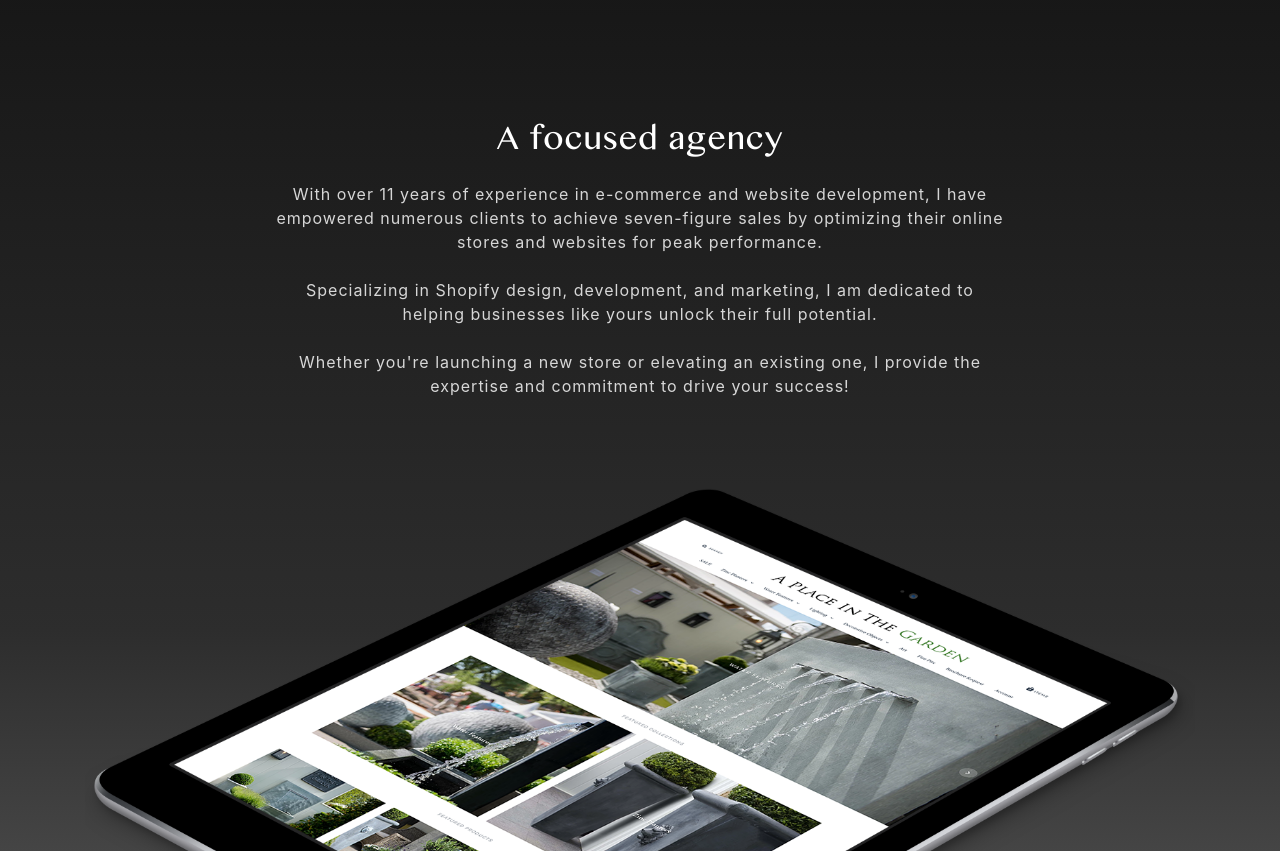
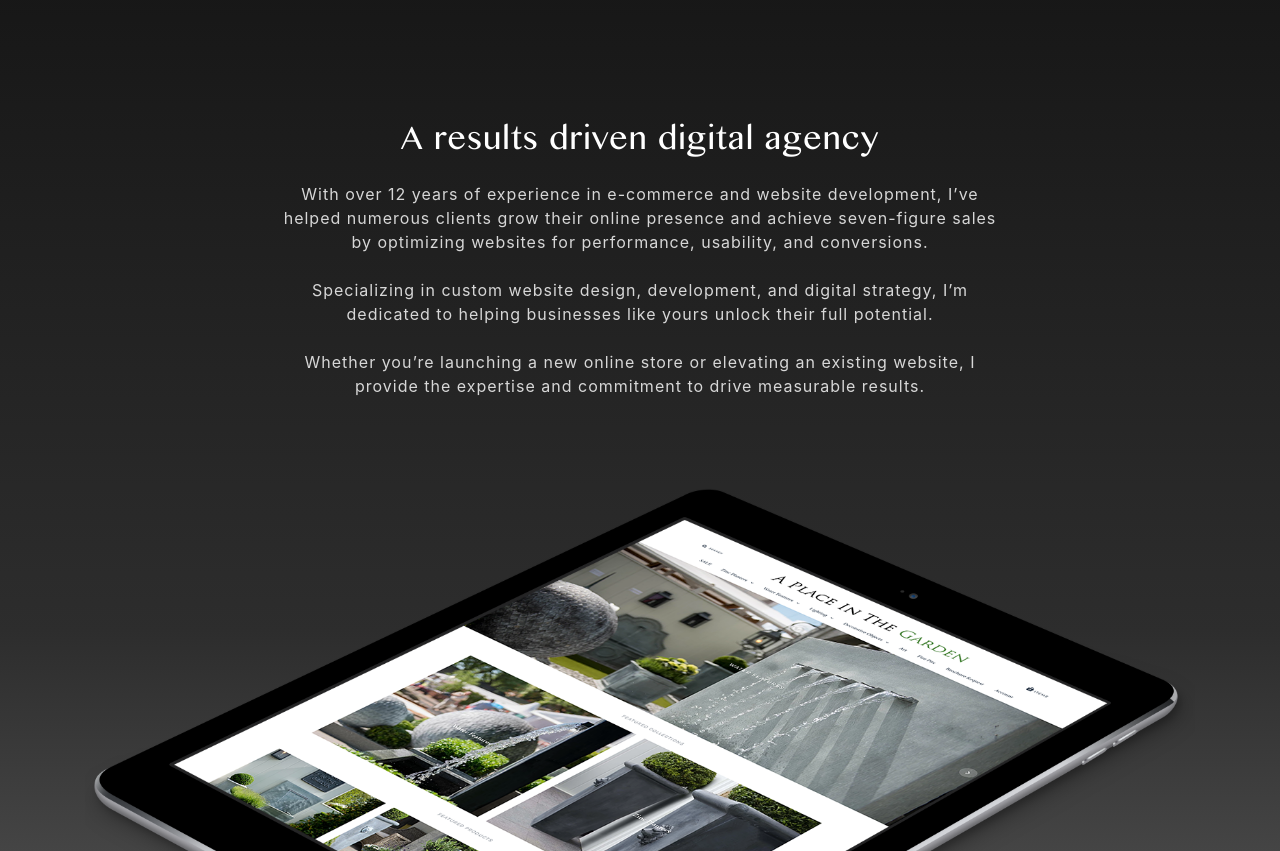
Before and after one commit to hogshouse/cooperandco, a website with bundled scripts: page index.html in a window 1280 px wide. Shown: the part 840-1691 px from the top of the page. Built offline with nearby package versions, Linux system fonts and the light colour scheme; a script that the page names is missing.

Commit message:
Update copy to move away from purley Shopify

```diff
--- a/index.html
+++ b/index.html
@@ -162,9 +162,13 @@
         <div class="mx-auto text-center">
           <!-- <h1 class="mx-auto my-0 text-uppercase">Grayscale!</h1> -->
           <h2 class="text-white-50 mx-auto">
+            Beautiful Websites.<br />
+            Serious Results.
+          </h2>
+          <!-- <h2 class="text-white-50 mx-auto">
             We build exciting e-commerce solutions powered by
             <img src="img/shopify-mono-white2.png" width="125" alt="" />
-          </h2>
+          </h2> -->
           <!-- <a href="#about" class="btn btn-primary js-scroll-trigger">Get Started</a> -->
           <!-- <a href="#about" class="js-scroll-trigger">
           <div class="mouse">
@@ -180,21 +184,22 @@
       <div class="container">
         <div class="row">
           <div class="col-lg-8 mx-auto">
-            <h2 class="text-white mb-4">A focused agency</h2>
+            <h2 class="text-white mb-4">A results driven digital agency</h2>
             <p class="">
-              With over 11 years of experience in e-commerce and website
-              development, I have empowered numerous clients to achieve
-              seven-figure sales by optimizing their online stores and websites
-              for peak performance.
+              With over 12 years of experience in e-commerce and website
+              development, I’ve helped numerous clients grow their online
+              presence and achieve seven-figure sales by optimizing websites for
+              performance, usability, and conversions.
             </p>
             <p class="">
-              Specializing in Shopify design, development, and marketing, I am
-              dedicated to helping businesses like yours unlock their full
-              potential.
+              Specializing in custom website design, development, and digital
+              strategy, I’m dedicated to helping businesses like yours unlock
+              their full potential.
             </p>
             <p class="">
-              Whether you're launching a new store or elevating an existing one,
-              I provide the expertise and commitment to drive your success!
+              Whether you’re launching a new online store or elevating an
+              existing website, I provide the expertise and commitment to drive
+              measurable results.
             </p>
           </div>
         </div>
@@ -413,8 +418,8 @@
             <h2 class="text-white mb-5">Lets talk!</h2>
 
             <p class="text-white" style="margin-bottom: 50px; font-size: 21px">
-              Feel free to reach out to us, we love talking abut Shopify and are
-              happy to share our expertise!
+              We love discussing websites, online stores, and ways to help your
+              business succeed!
             </p>
 
             <!-- <form class="form-inline d-flex">
@@ -542,7 +547,7 @@
     <!-- Footer -->
     <footer class="bg-black small text-center text-white-50">
       <div class="container">
-        Copyright &copy; Cooper & Co 2024 -
+        Copyright &copy; Cooper & Co 2025 -
         <a href="mailto:hello@cooperandco.agency">hello@cooperandco.agency</a>
       </div>
     </footer>
```
Also changed, not shown: 1 other file.
